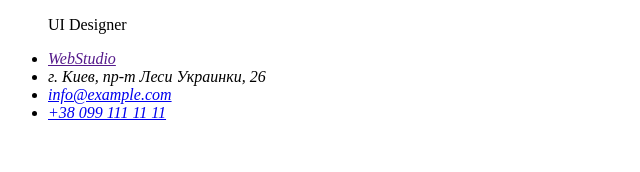
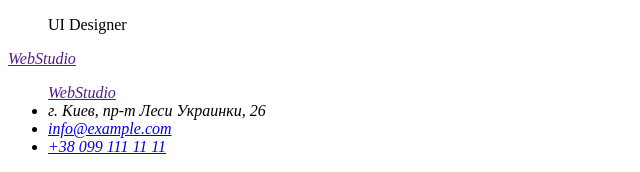
Before and after one commit to 7Oni7/goit-markup-hw-01, a plain HTML site: page index.html in a window 1280 px wide. Shown: the part 2044-2216 px from the top of the page, without its empty margins (0-640 px from the left). Before the commit the page ends 2182 px from the top, so only its background shows below. Drawn offline with Linux system fonts and the light colour scheme.

Commit message:
убрал логотип из списка

```diff
--- a/index.html
+++ b/index.html
@@ -115,10 +115,9 @@
     </main>
     <footer>
       <address>
+        <a href="">WebStudio</a>
         <ul>
-          <li>
-            <a href="">WebStudio</a>
-          </li>
+          <a href="">WebStudio</a>
           <li>
             <a>г. Киев, пр-т Леси Украинки, 26</a>
           </li>
```
